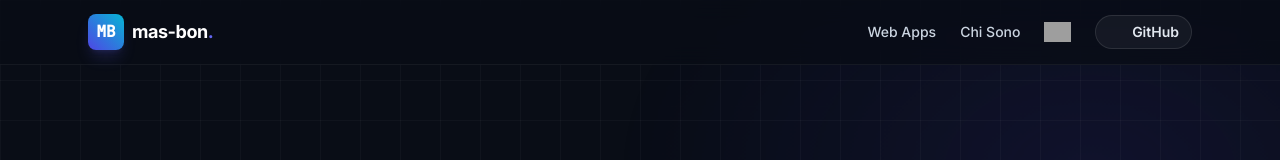
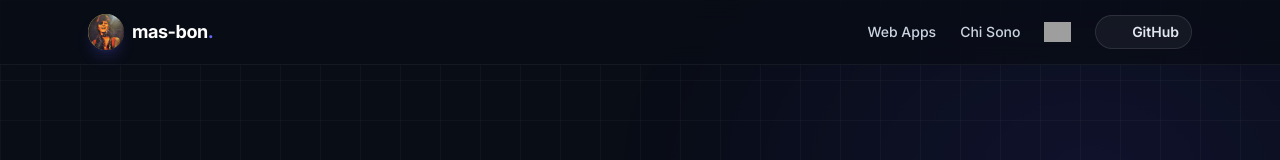
Before and after one commit to mas-bon/mas-bon.github.io, a website: page index.html in a window 1280 px wide. Shown: the top 160 px of the page. Drawn offline with nearby package versions, Linux system fonts and the light colour scheme; grey boxes are pictures that could not be loaded; some icons are missing.

Commit message:
Use GitHub avatar as header logo and favicon (#8)
Co-authored-by: Copilot App <223556219+Copilot@users.noreply.github.com>

```diff
--- a/index.html
+++ b/index.html
@@ -104,9 +104,7 @@
     <div class="max-w-6xl mx-auto px-4 sm:px-6 h-16 flex items-center justify-between">
       <!-- Logo / Monogram -->
       <a href="#" class="flex items-center gap-2 group">
-        <div class="w-9 h-9 rounded-lg bg-gradient-to-tr from-indigo-600 to-cyan-500 flex items-center justify-center font-mono font-bold text-white shadow-lg shadow-indigo-500/20 group-hover:scale-105 transition-transform">
-          MB
-        </div>
+        <img src="./avatar.jpg" alt="" width="36" height="36" class="w-9 h-9 rounded-full object-cover shadow-lg shadow-indigo-500/20 group-hover:scale-105 transition-transform" />
         <span class="font-bold tracking-tight text-lg text-white group-hover:text-indigo-400 transition-colors">
           mas-bon<span class="text-indigo-500">.</span>
         </span>
```
Also changed, not shown: avatar.jpg (added), favicon.png, tailwind.css.
